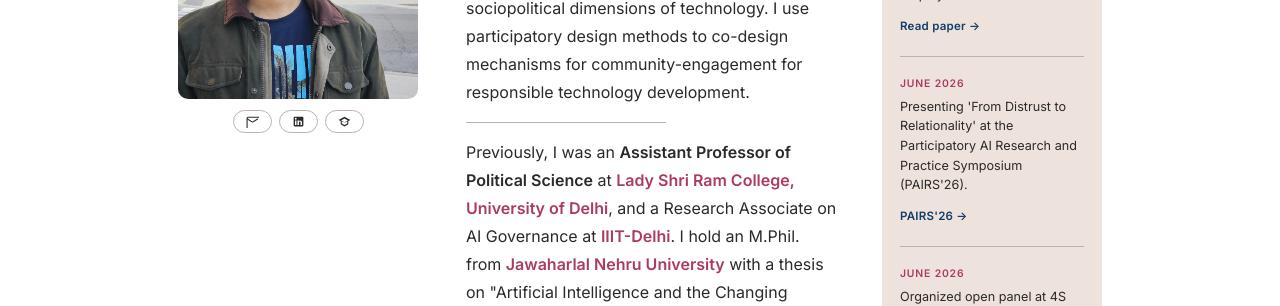
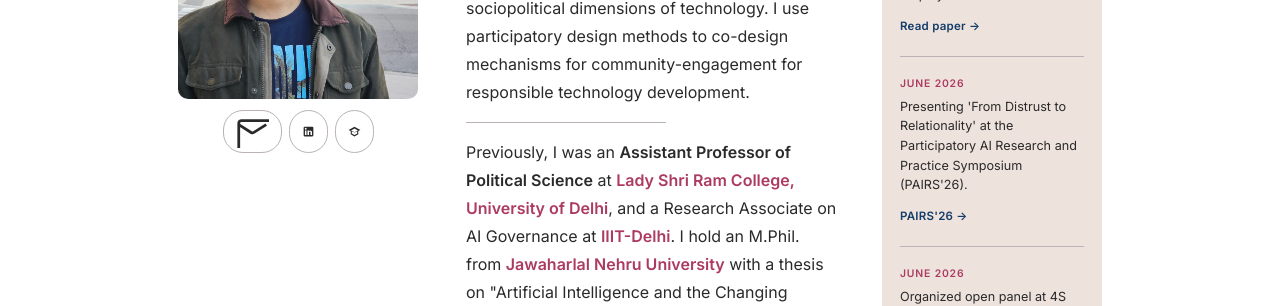
Before and after one commit to adityanayak-info/adityanayak-info.github.io, a Jekyll site: the page built from index.md, in a window 1280 px wide. Shown: the part 303-609 px from the top of the page. Built offline with Jekyll 4.4.1, drawn with Linux system fonts in a browser that asks for light colours.

Commit message:
Update index.md

```diff
--- a/index.md
+++ b/index.md
@@ -26,7 +26,7 @@ permalink: /
     <div class="contact-links">
 
       <a href="mailto:aditya.nayak@pitt.edu">
-        <svg viewBox="0 0 24 24" fill="none" stroke="currentColor" stroke-width="2" width="13" height="13" aria-hidden="true"><rect x="2" y="4" width="30" height="26" rx="2"/><path d="m22 7-8.97 5.7a1.94 1.94 0 0 1-2.06 0L2 7"/></svg>
+        <svg viewBox="0 0 24 24" fill="none" stroke="currentColor" stroke-width="2" width="33" height="33" aria-hidden="true"><rect x="2" y="4" width="30" height="26" rx="2"/><path d="m22 7-8.97 5.7a1.94 1.94 0 0 1-2.06 0L2 7"/></svg>
       </a>
 
       <!-- Replace # with your LinkedIn profile URL -->
```
